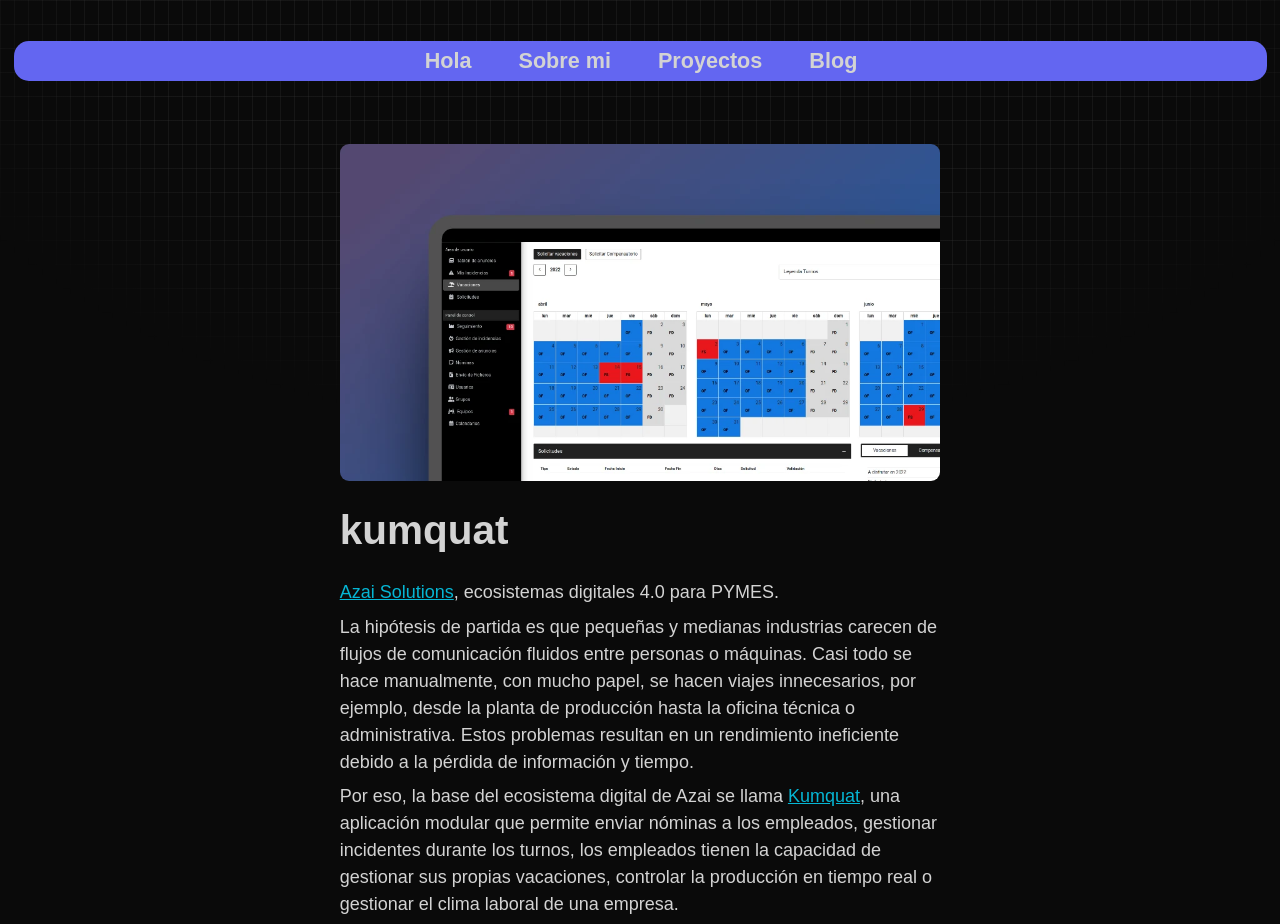
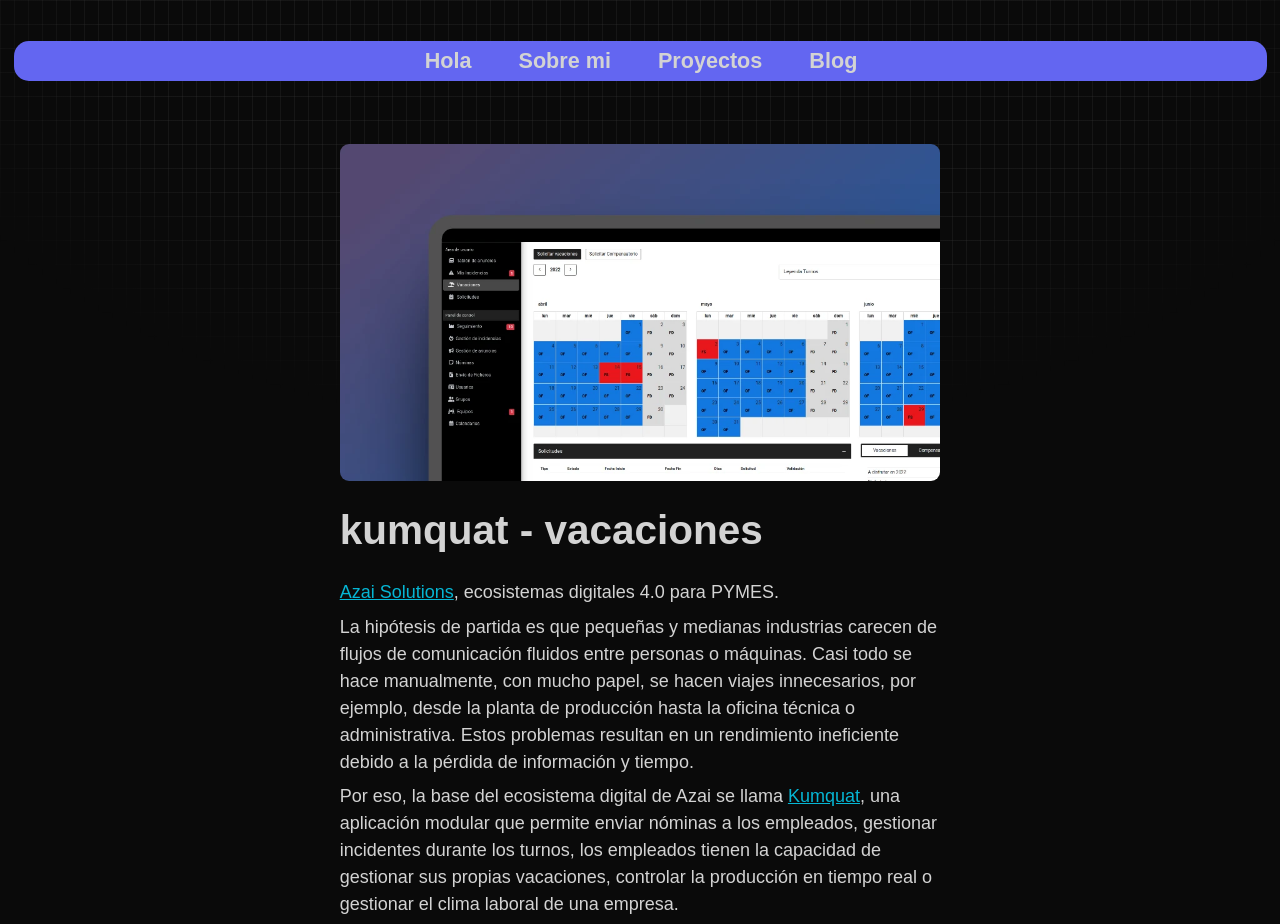
Before and after one commit to Adriangcia/adriangcia.com, an Astro site: page /projects/kumquat in a window 1280 px wide. Shown: the top 924 px of the page. Built offline with nearby package versions, Linux system fonts and the light colour scheme; Astro itself is replaced by a stand-in of ours.

Commit message:
correccion proyecto

```diff
--- a/src/pages/projects/kumquat.md
+++ b/src/pages/projects/kumquat.md
@@ -1,6 +1,6 @@
 ---
 layout: '../../layouts/MarkdownProjectLayout.astro'
-title: 'kumquat'
+title: 'kumquat - vacaciones'
 pubDate: 2023-06-25
 description: 'Gestión de los calendarios de vacacaciones y compensatorios. Módulo diseñado para el ecosistema kumquat.'
 imageFeatured:
```
Also changed, not shown: 1 other file.
